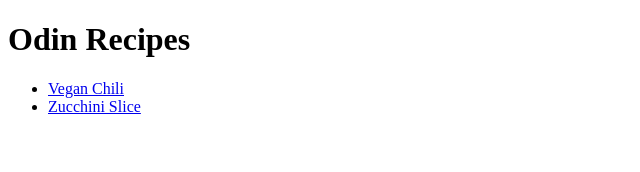
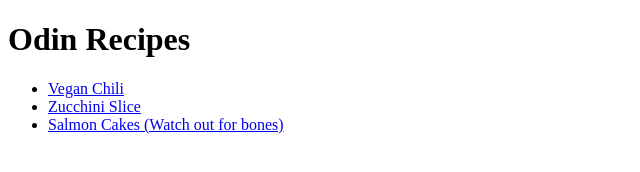
Before and after one commit to John-Mark-Johnson/odin-recipes, a plain HTML site: page index.html in a window 1280 px wide. Shown: the whole page, without its empty margins (0-640 px from the left). Drawn offline with Linux system fonts and the light colour scheme.

Commit message:
Cleanup 2 Add link from index.html to salmon-cakes.html

```diff
--- a/index.html
+++ b/index.html
@@ -9,5 +9,6 @@
         <ul>
         <li><a href="recipes/vegan-chili.html">Vegan Chili</a></li>
         <li><a href="recipes/zucchini-slice.html">Zucchini Slice</a></li>
+        <li><a href="recips/salmon-cakes.html">Salmon Cakes (Watch out for bones)</a></li>
     </body>
 </html>
```
